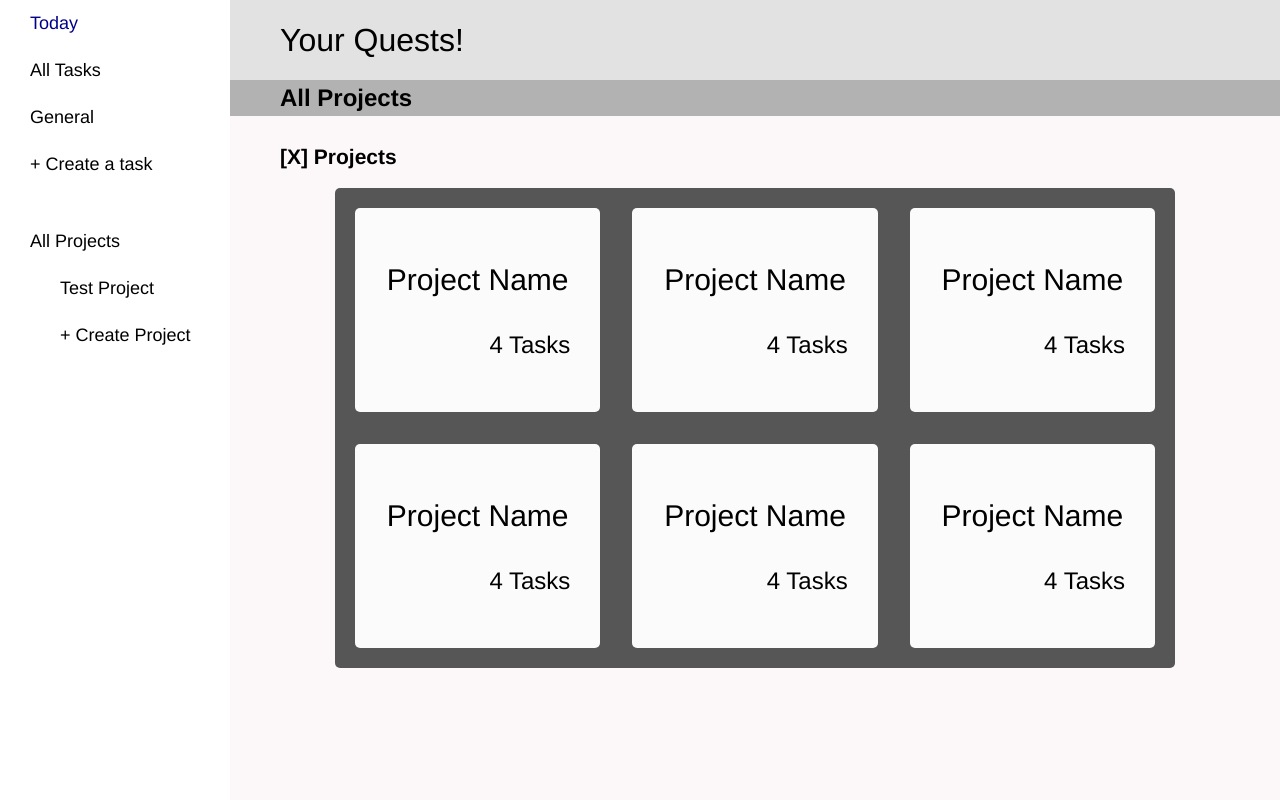
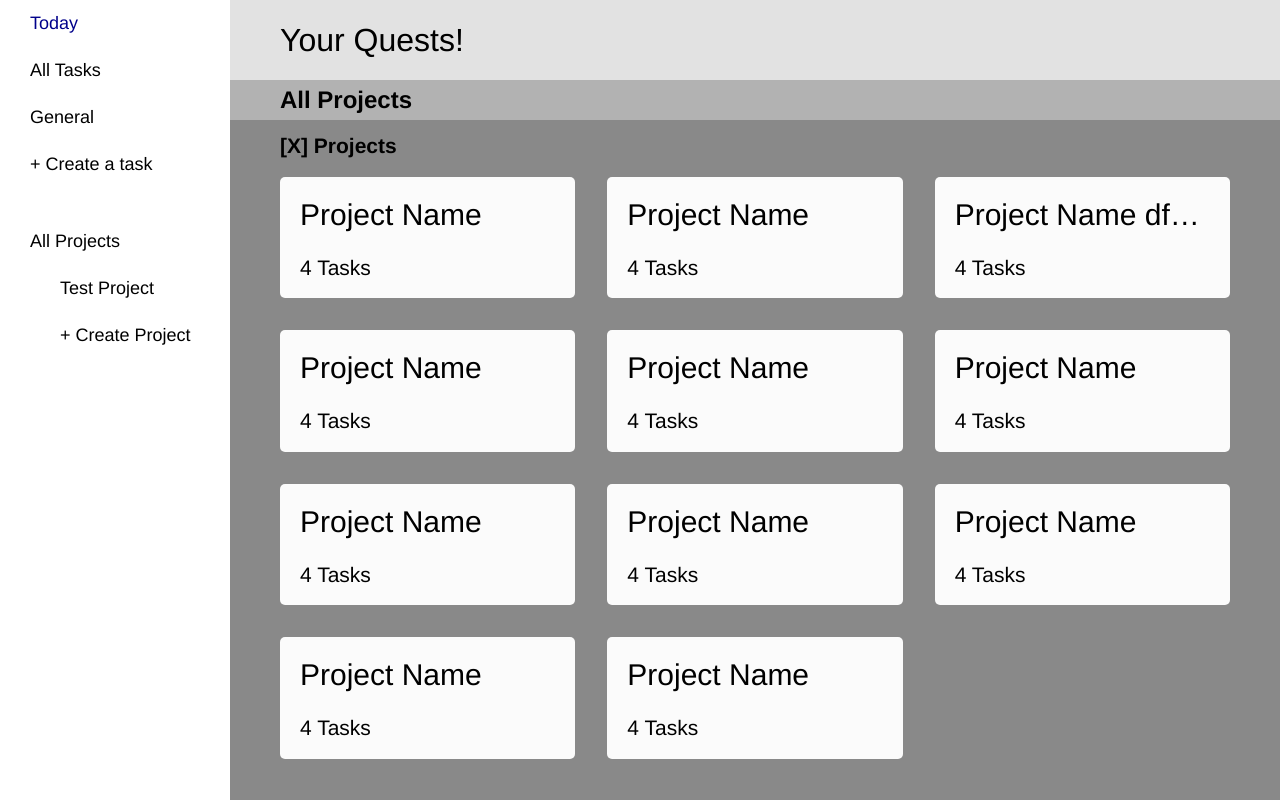
Before and after one commit to tylersemel/todo-list, a website built with webpack: page src/template.html in a window 1280 px wide. Built offline with nearby package versions, Linux system fonts and the light colour scheme.

Commit message:
Add styling to all projects name to add elipses for long titles

```diff
--- a/src/styles.css
+++ b/src/styles.css
@@ -126,6 +126,10 @@ header div {
 
 .sidebar .projects-list .child {
     text-indent: 50px;
+    width: 230px;
+    overflow: hidden;
+    white-space: nowrap;
+    text-overflow: ellipsis;
 }
 
 .sidebar button:hover {
@@ -146,10 +150,14 @@ header div {
     height: 100%;
     min-height: 100%;
     width: 100%;
+    background-color: #898989;
+
+    overflow-y: auto;
+    overflow-x: hidden;
 }
 
 .all-projects-page h2 {
-    /* height: 45px; */
+    padding: 2px 0;
     display: flex;
     flex-direction: column;
 
@@ -163,45 +171,48 @@ header div {
 
 .all-projects-page h3 {
     text-indent: 50px;
-    margin-top: 25px;
+    margin-top: 10px;
     font-size: 21px;
 }
 
 .all-projects-page .all-projects-container {
-    background-color: rgb(86, 86, 86);
-    padding: 20px;
     margin-top: 15px;
-    margin-left: 10%;
-    margin-right: 10%;
-    /* width: 63%;
-    height: 80%; */
-    /* width: 80%; */
-    /* width: fit-content; */
+    margin-left: 50px;
+    margin-right: 50px;
     min-width: fit-content;
-    height: 60vh;
-    overflow-y: auto;
-    margin-bottom: 15%;
+    /* margin-bottom: 15%; */
 
     display: grid;
-    grid-template-columns: repeat(auto-fit, minmax(230px, 1fr));
+    grid-template-columns: repeat(auto-fit, minmax(250px, 1fr));
+    grid-template-rows: auto;
     gap: 2rem;
     border-radius: 5px;
 }
 
 .all-projects-page .all-projects-container button {
     background-color: rgb(251, 251, 251);
-    /* width: fit-content;
-    max-width: 200px; */
-    /* height: 150px; */
-    padding: 20px 30px;
+    padding: 15px 20px;
     border-radius: 5px;
     font-size: 30px;
+    display: flex;
+    flex-direction: column;
+    justify-content: space-between;
+    align-items: start;
+    text-align: start;
+
+
+}
+
+.all-projects-page .all-projects-container button span {
+    width: 100%;
+    overflow: hidden;
+    white-space: nowrap;
+    text-overflow: ellipsis;
 }
 
 .all-projects-page .all-projects-container button p {
-    margin-top: 25px;
-    font-size: 24px;
-    text-align: end;
+    margin-top: 15px;
+    font-size: 21px;
 }
 
 .project-page {
@@ -558,7 +569,7 @@ dialog[class="create-project"] form p {
     flex-direction: column;
 }
 
-dialog.create-project form button[type=submit] {
+dialog[class="create-project"] form button[type=submit] {
     align-self: end;
     background-color: #ff5a75;
     padding: 0 5px;
--- a/src/template.html
+++ b/src/template.html
@@ -39,6 +39,26 @@
                         <p>4 Tasks</p>
                     </button>
                     <button>
+                        <span>Project Name dfasdf asdf asdf asdf asd f</span>
+                        <p>4 Tasks</p>
+                    </button>
+                    <button>
+                        <span>Project Name</span>
+                        <p>4 Tasks</p>
+                    </button>
+                    <button>
+                        <span>Project Name</span>
+                        <p>4 Tasks</p>
+                    </button>
+                    <button>
+                        <span>Project Name</span>
+                        <p>4 Tasks</p>
+                    </button>
+                    <button>
+                        <span>Project Name</span>
+                        <p>4 Tasks</p>
+                    </button>
+                    <button>
                         <span>Project Name</span>
                         <p>4 Tasks</p>
                     </button>
```
